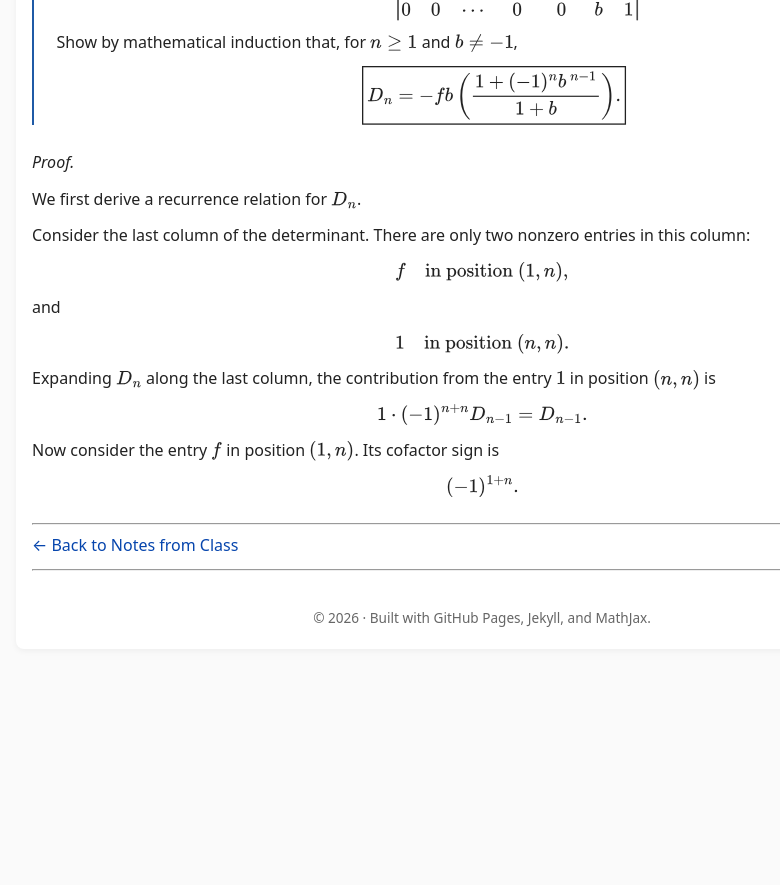
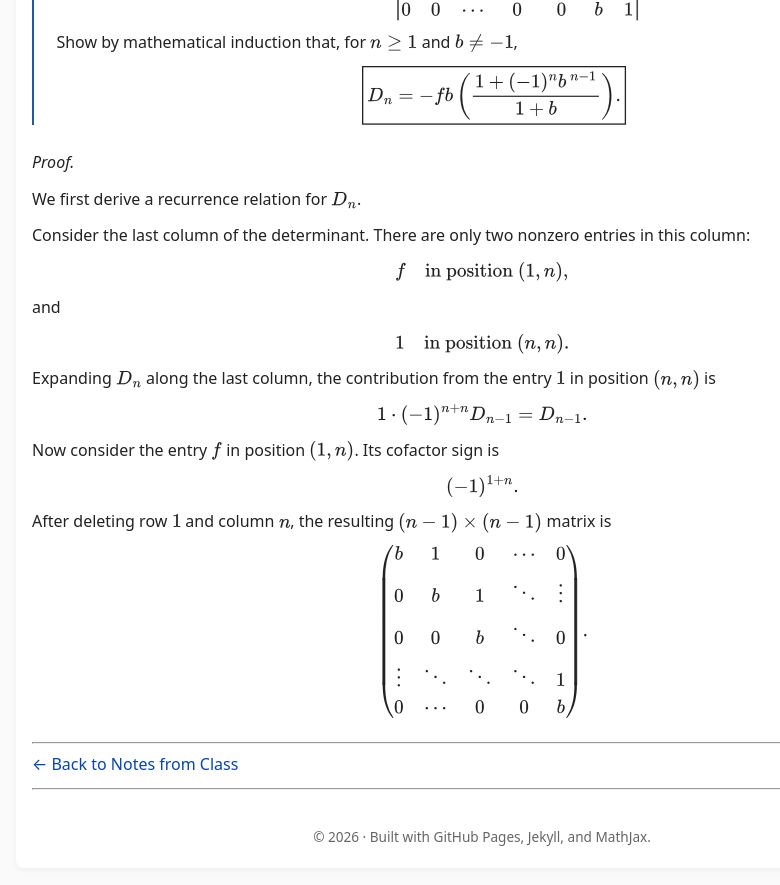
Before and after one commit to SaleemKamaludin/SaleemKamaludin.github.io, a Jekyll site: the page built from courses/math-2276/notes-from-class/lecture-2/index.md, in a window 1280 px wide and 900 px high, scrolled down 6319 px. Shown: the top 885 px of the window, without its empty margins (158-938 px from the left). Built offline with Jekyll 4.4.1, drawn with Linux system fonts in a browser that asks for light colours; before the commit the page ends 7000 px from its top, so only the background shows below that.

Commit message:
Add minor matrix to Example 1.3 proof

```diff
--- a/courses/math-2276/notes-from-class/lecture-2/index.md
+++ b/courses/math-2276/notes-from-class/lecture-2/index.md
@@ -809,6 +809,21 @@ b & 1 & 0 & 0 & \cdots & 0\\
   \[
   (-1)^{1+n}.
   \]
+
+  <p>
+    After deleting row \(1\) and column \(n\), the resulting
+    \((n-1)\times(n-1)\) matrix is
+  </p>
+
+  \[
+  \begin{pmatrix}
+  b & 1 & 0 & \cdots & 0\\
+  0 & b & 1 & \ddots & \vdots\\
+  0 & 0 & b & \ddots & 0\\
+  \vdots & \ddots & \ddots & \ddots & 1\\
+  0 & \cdots & 0 & 0 & b
+  \end{pmatrix}.
+  \]
 </div>
 
 ---
```
